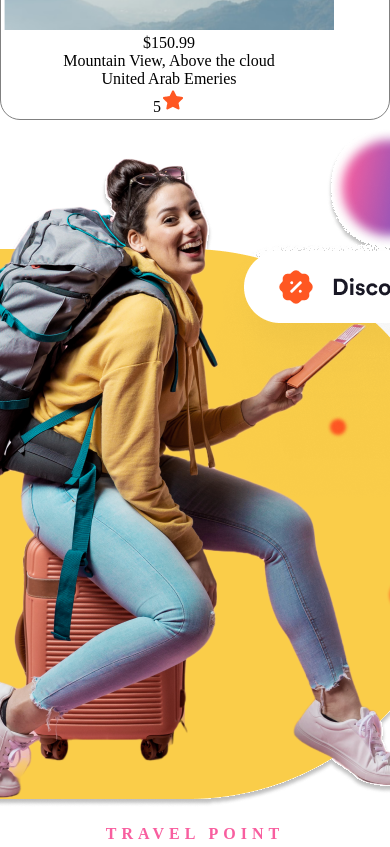
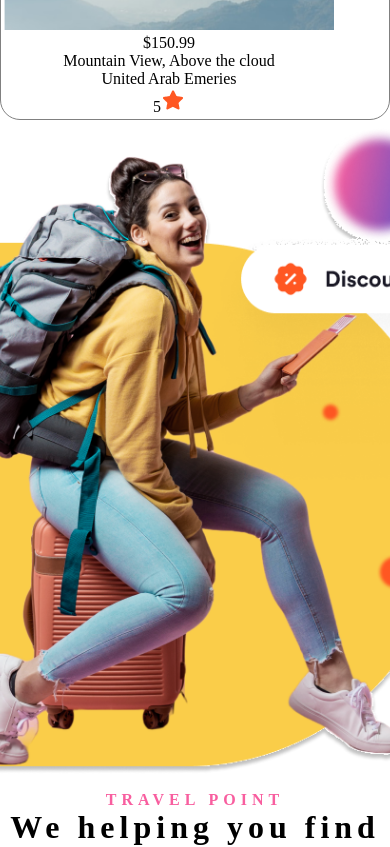
Before and after one commit to Ender-Vels/PET-AdaptiveFrontEndVue, a Vue app: page / in a window 390 px wide. Shown: the part 3900-4747 px from the top of the page. Built offline with nearby package versions, Linux system fonts and the light colour scheme; a web font is replaced by a local one.

Commit message:
adaptive

```diff
--- a/src/style/adaptiveTravelPoint.css
+++ b/src/style/adaptiveTravelPoint.css
@@ -7,7 +7,7 @@
         margin: 0 auto;
     }
     .point img{
-        max-width: 832  px;
+        max-width:832px;
     }
     .point_content{
         max-width: 832px;
```
